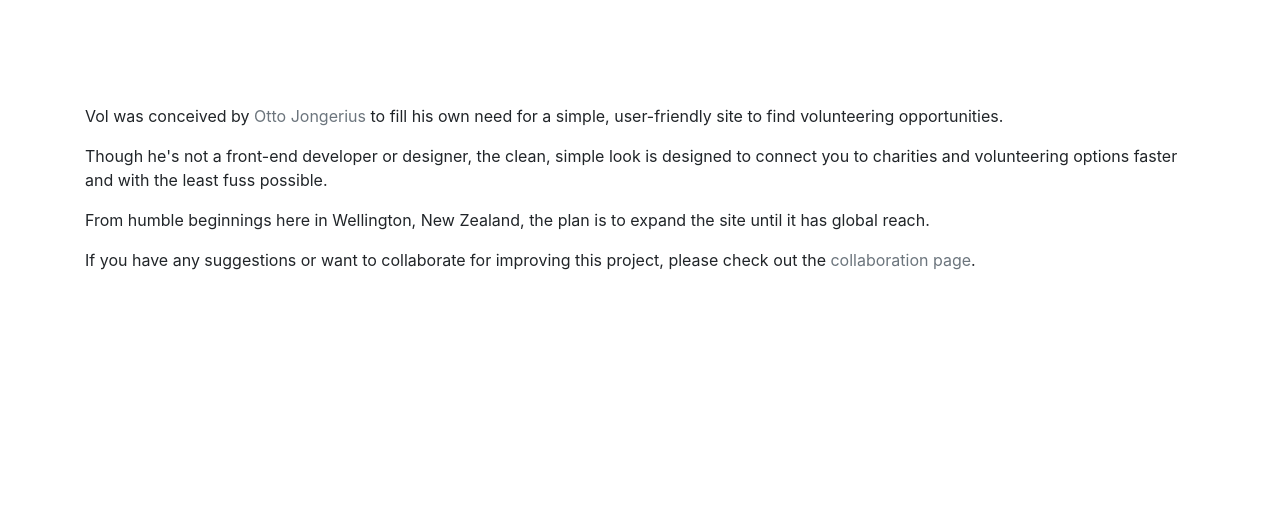
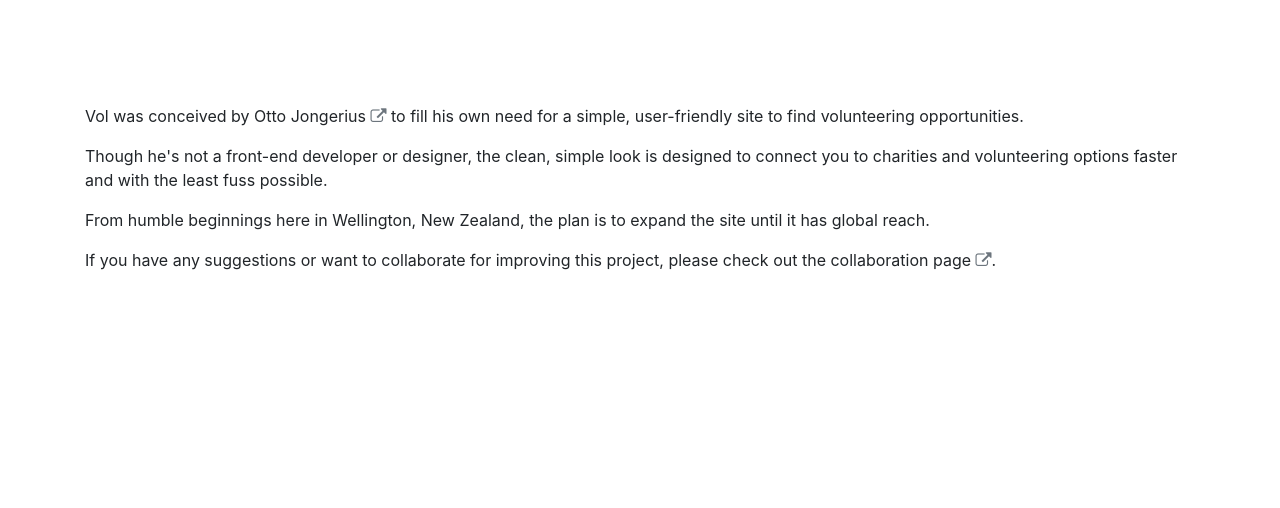
Before and after one commit to volCommunity/vol-django, a Django app: page /about in a window 1280 px wide. Shown: the part 56-564 px from the top of the page. Run offline with Django 3.2, Linux system fonts and the light colour scheme; some libraries are stand-ins or nearby versions.

Commit message:
Improve accesability.

```diff
--- a/vol/templates/vol/about.html
+++ b/vol/templates/vol/about.html
@@ -2,12 +2,12 @@
 {% block title %}About Vol{% endblock %}
 {% block content %}
     <div class="container">
-        <p>Vol was conceived by <a href="http://www.0tt0.net/"  class="text-muted">Otto Jongerius</a> to fill his own need for a simple, user-friendly site to find volunteering opportunities.</p>
+        <p>Vol was conceived by Otto Jongerius <a href="http://www.0tt0.net/" class="text-muted" aria-label="Navigate to 0tt0.net"><i class="fa fa-external-link" aria-hidden="true" title="Navigate to 0tt0.net"></i></a> to fill his own need for a simple, user-friendly site to find volunteering opportunities.</p>
 
         <p>Though he's not a front-end developer or designer, the clean, simple look is designed to connect you to charities and volunteering options faster and with the least fuss possible.</p>
 
         <p>From humble beginnings here in Wellington, New Zealand, the plan is to expand the site until it has global reach.</p>
 
-        <p>If you have any suggestions or want to collaborate for improving this project, please check out the <a href="https://github.com/ojongerius/vol" class="text-muted">collaboration page</a>.</p>
+        <p>If you have any suggestions or want to collaborate for improving this project, please check out the collaboration page <a href="https://github.com/ojongerius/vol" aria-label="Navigate to Github project page." class="text-muted"><i class="fa fa-external-link" aria-hidden="true" title="Navigate to Github project page"></i></a>.</p>
     </div>
 {% endblock %}
--- a/vol/templates/vol/base.html
+++ b/vol/templates/vol/base.html
@@ -25,7 +25,7 @@
 <body>
 <nav class="navbar navbar-dark fixed-top" style="background-color: #2c3e50;">
     <div class="container">
-        <a class="navbar-brand fa fa-recycle" href="/"></a>
+        <a class="navbar-brand" href="/" aria-label="Navigate home"><i class="fa fa-recycle" aria-hidden="true" title="Navigate home"></i></a>
     </div>
 </nav>
 <div class="vol-template" id="content">
--- a/vol/templates/vol/footer.html
+++ b/vol/templates/vol/footer.html
@@ -1,9 +1,9 @@
 <div class="vol-footer">
     <div class="container">
-        <a href="/" class="fa fa-home text-muted" target="_blank"></a>
-        <a href="https://www.twitter.com/xzu" class="fa fa-twitter-square text-muted" target="_blank"></a>
+        <a href="/" target="_blank" aria-label="Home"><i class="fa fa-home text-muted" aria-hidden="true" title="Home"></i></a>
+        <a href="https://www.twitter.com/xzu" target="_blank" aria-label="Twitter page"><i class="fa fa-twitter-square text-muted" aria-hidden="true" title="Twitter page" ></i></a>
         <!--<a href="https://nz.linkedin.com/in/ottojongerius">Linkedin</a> |-->
-        <a href="http://github.com/ojongerius/vol" class="fa fa-github-square text-muted" target="_blank"></a>
-        <a href="/about.html" class="text-muted" target="_blank">About</a>
+        <a href="http://github.com/ojongerius/vol" target="_blank" aria-label="Github project page"><i class="fa fa-github-square text-muted" aria-hidden="true" title="Github project page"></i></a>
+        <a href="/about.html" class="text-muted" target="_blank" title="About this project" aria-label="About this project">About</a>
     </div>
 </div>
```
